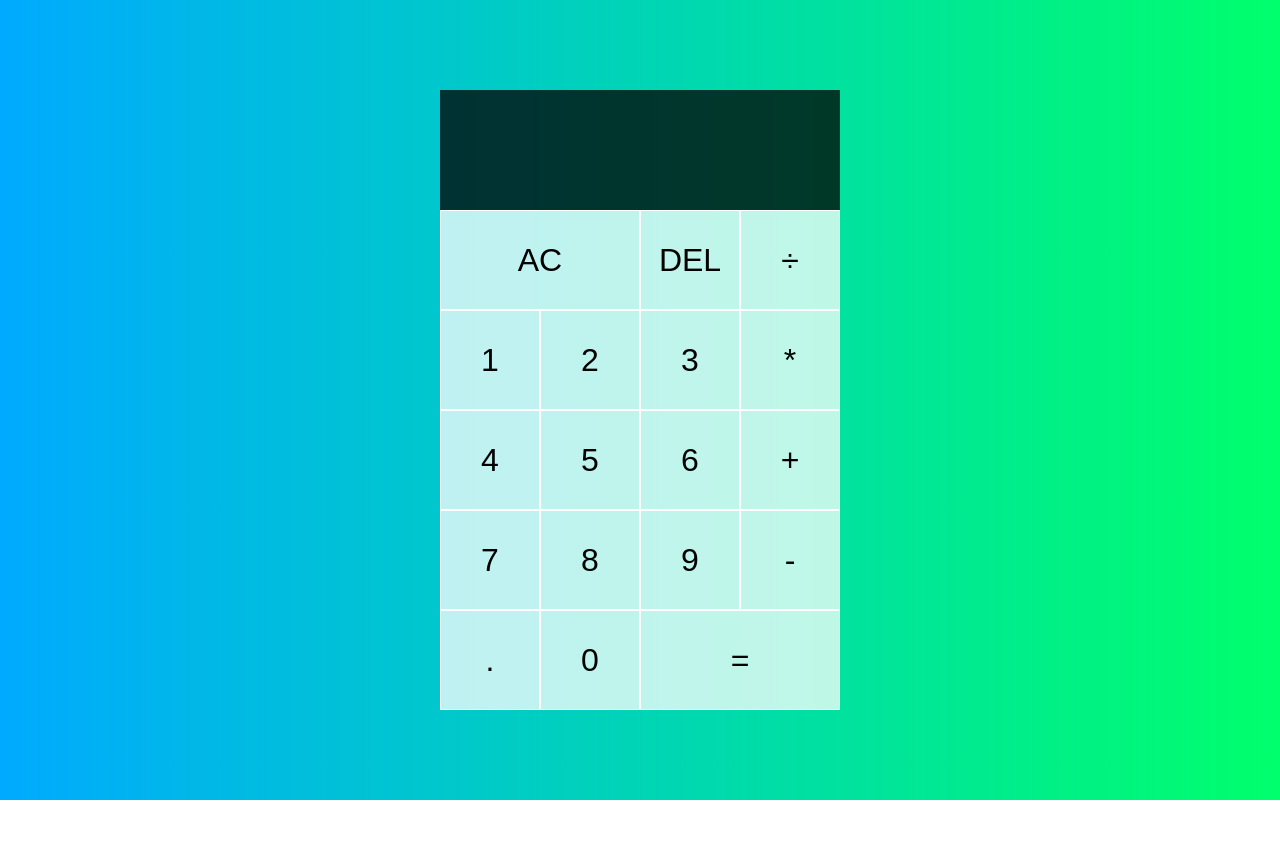
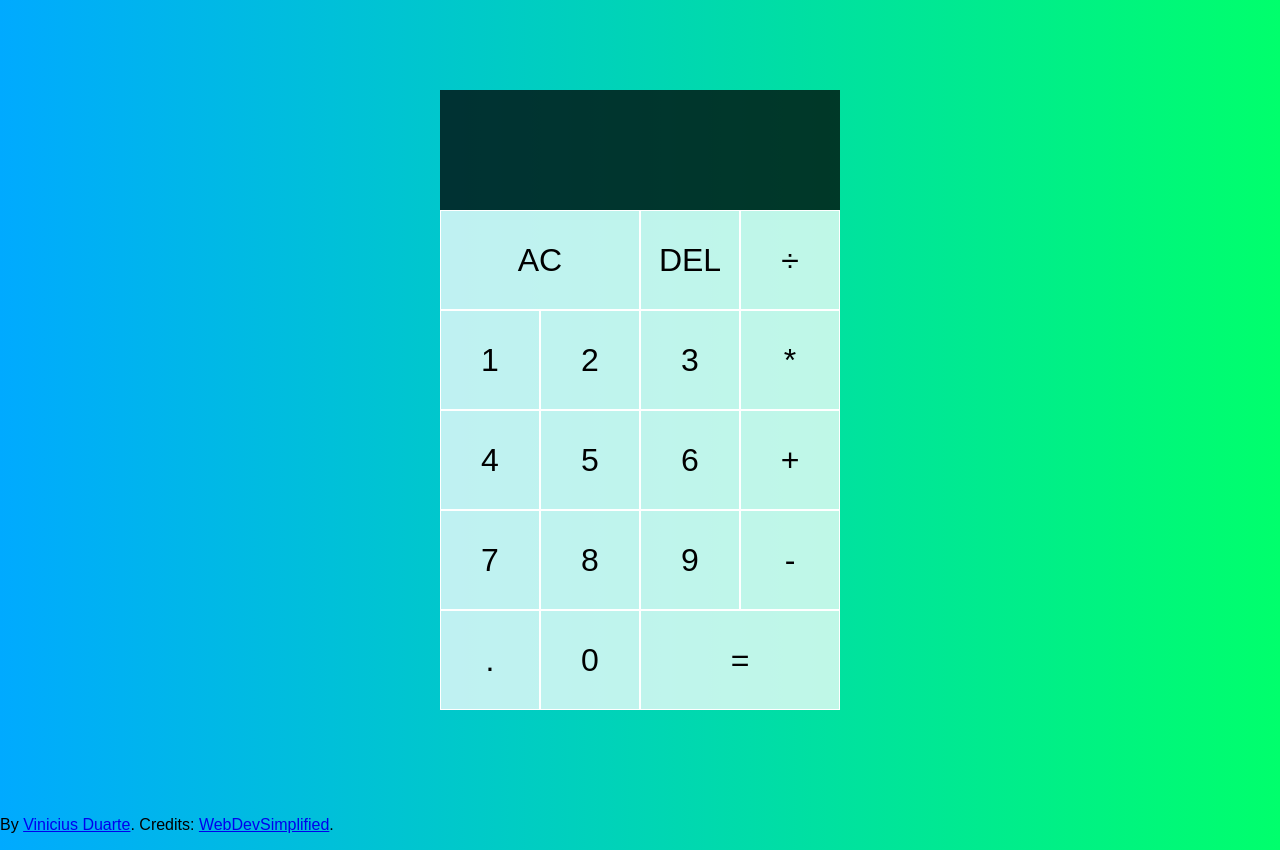
Before and after one commit to vinicmd/simple-calculator, a plain HTML site: page index.html in a window 1280 px wide. Before the commit the page ends 800 px from the top, so only its background shows below. Drawn offline with Linux system fonts and the light colour scheme.

Commit message:
add infos

```diff
--- a/index.html
+++ b/index.html
@@ -33,5 +33,8 @@
     <button data-number>0</button>
     <button data-equals class="span-two">=</button>
   </div>
+  <footer>
+    <p>By <a href="https://github.com/vinicmd"> Vinicius Duarte</a>. Credits: <a href="https://github.com/WebDevSimplified">WebDevSimplified</a>.</p>
+  </footer>
 </body>
 </html>
```
